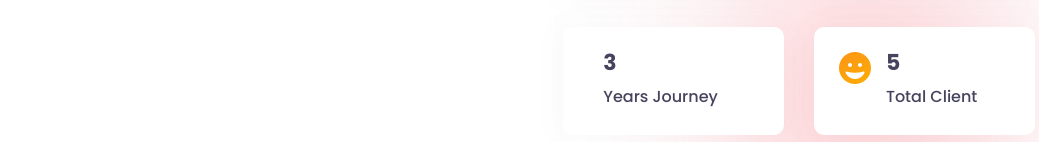
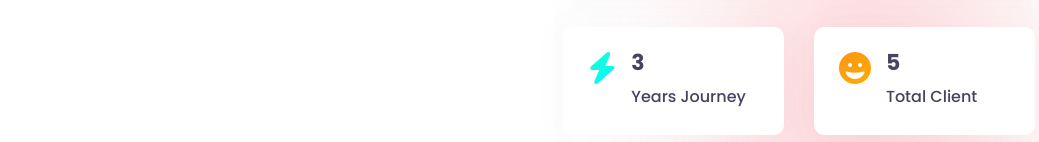
Before and after one commit to bibekpanthi123/My_Website, a plain HTML site: page index.html in a window 1280 px wide. Shown: the part 2829-2971 px from the top of the page, without its empty margins (238-1277 px from the left). Drawn offline with nearby package versions, Linux system fonts and the light colour scheme; animation ran at ten frames a second; a web font is replaced by a local one.

Commit message:
icon changes

```diff
--- a/index.html
+++ b/index.html
@@ -605,7 +605,7 @@
 								</div>
 							</div>
 							<div class="fun-fact">
-								<span class="fun-icon three"><i class="fa-solid fa-lightbulb-exclamation-on"></i></span>
+								<span class="fun-icon three"><i class="fa-solid fa-bolt"></i></span>
 								<div class="fun-desc">
 									<p class="timer" data-to="3" data-speed="3000">3</p>
 									<span class="medium">Years Journey</span>
```
